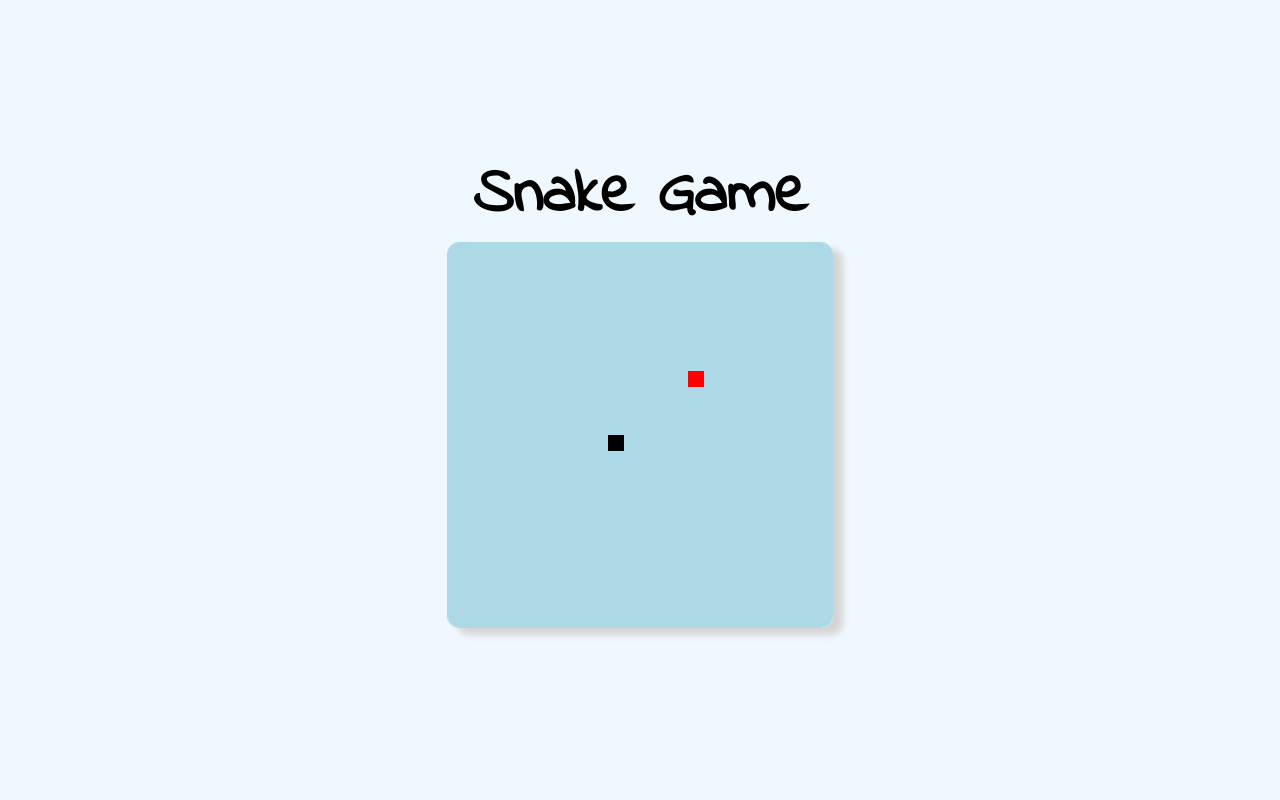
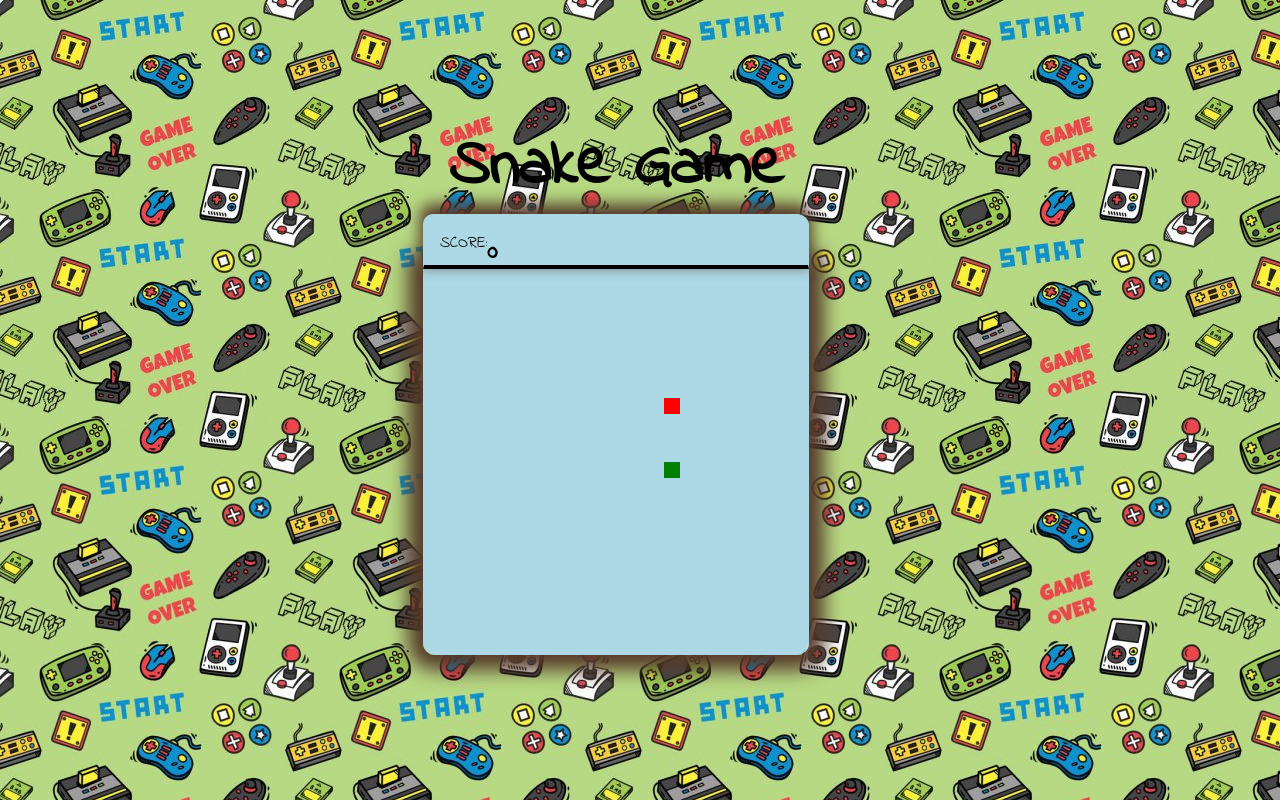
Before and after one commit to KevinPinsan/snakeGame, a plain HTML site: page index.html in a window 1280 px wide. Drawn offline with Linux system fonts and the light colour scheme.

Commit message:
adicionado background image e score bar.

```diff
--- a/index.html
+++ b/index.html
@@ -12,6 +12,12 @@
 </head>
 <body>
     <h1>Snake Game</h1>
+    <div id="scoreBar">
+        <div class="score">
+            <p>SCORE:</p>
+            <h2 id="scoreNum"></h2>
+        </div>
+    </div>
     <canvas id="snake" width="384" height="384"></canvas>
 </body>
 </html>
--- a/script.js
+++ b/script.js
@@ -9,9 +9,11 @@ snake[0] = {
 }
 
 let food = {
-    x: Math.floor(Math.random() * 15 + 1,) * box,
+    x: Math.floor(Math.random() * 15 + 1) * box,
     y: Math.floor(Math.random() * 15 + 1) * box
 }
+
+
 
 let direction = "right";
 
@@ -22,7 +24,7 @@ function criarBG(){
 
 function makeSnake(){
     for(c = 0; c < snake.length; c++){
-        context.fillStyle = "black";
+        context.fillStyle = "green";
         context.fillRect(snake[c].x, snake[c].y, box, box);
     }
 }
@@ -40,6 +42,7 @@ function update(event) {
     if(event.keyCode == 39 && direction != "left") direction = "right"
     if(event.keyCode == 40 && direction != "up") direction = "down"
 }
+
 
 function play(){
 
@@ -67,12 +70,26 @@ function play(){
     if(direction == "up") snakeY -= box;
     if(direction == "down") snakeY += box;
 
-
     if(snakeX != food.x || snakeY != food.y){
         snake.pop()
+
+        if(scoreNum > 0){
+            score(scoreNum);
+        }else{
+            score(scoreNum = 0);
+        }
+        score(scoreNum);
     }else{
         food.x = Math.floor(Math.random() * 15 + 1,) * box;
         food.y =Math.floor(Math.random() * 15 + 1) * box;
+        scoreNum++;
+        score(scoreNum);
+    }
+
+    function score(scoreNum){
+
+        let score = document.getElementById("scoreNum")
+        score.innerHTML = `${scoreNum}`
     }
 
 
@@ -85,4 +102,4 @@ function play(){
     snake.unshift(newHead);
 }
 
-let game = setInterval(play, 110)
+let game = setInterval(play, 100)
--- a/style.css
+++ b/style.css
@@ -4,19 +4,42 @@
 
 body{
     height: 95vh;
-    width: 95;
+    width: 95vw;
 
     display:flex;
     justify-content: center;
     align-items: center;
     flex-direction: column;
 
-    background-color:aliceblue;
+    background-image:url(./backGroundWallpaper.jpg)
 }
+#scoreBar{
+    width: 384px;
+    height: 50px;
+    z-index: 0;
+    background-color: lightblue;
+    border: 1px solid lightblue;
+    border-radius: 10px 12px 0px 0px;
+    box-shadow: 0px 0px 19px rgb(85, 58, 42);
+    border-bottom: 4px solid black;
+    box-shadow: 0px -7px 15px 3px rgb(85,58,42);
+}
+.score{
+    display: flex;
+    height: 100%;
+    width: 100%;
+    margin-left: 1em;
+}
+
+}
+#scoreNum{
+    margin: 10px;
+}
+
 canvas{
     border: 1px solid lightblue;
-    border-radius:12px;
-    box-shadow:10px 7px 7px rgb(212, 212, 212);
+    border-radius:0px 0px 12px 12px;
+    box-shadow: 0px 0px 19px 15px rgb(85,58,42);
 }
 
 h1{
```
Also changed, not shown: backGroundWallpaper.jpg (added).
